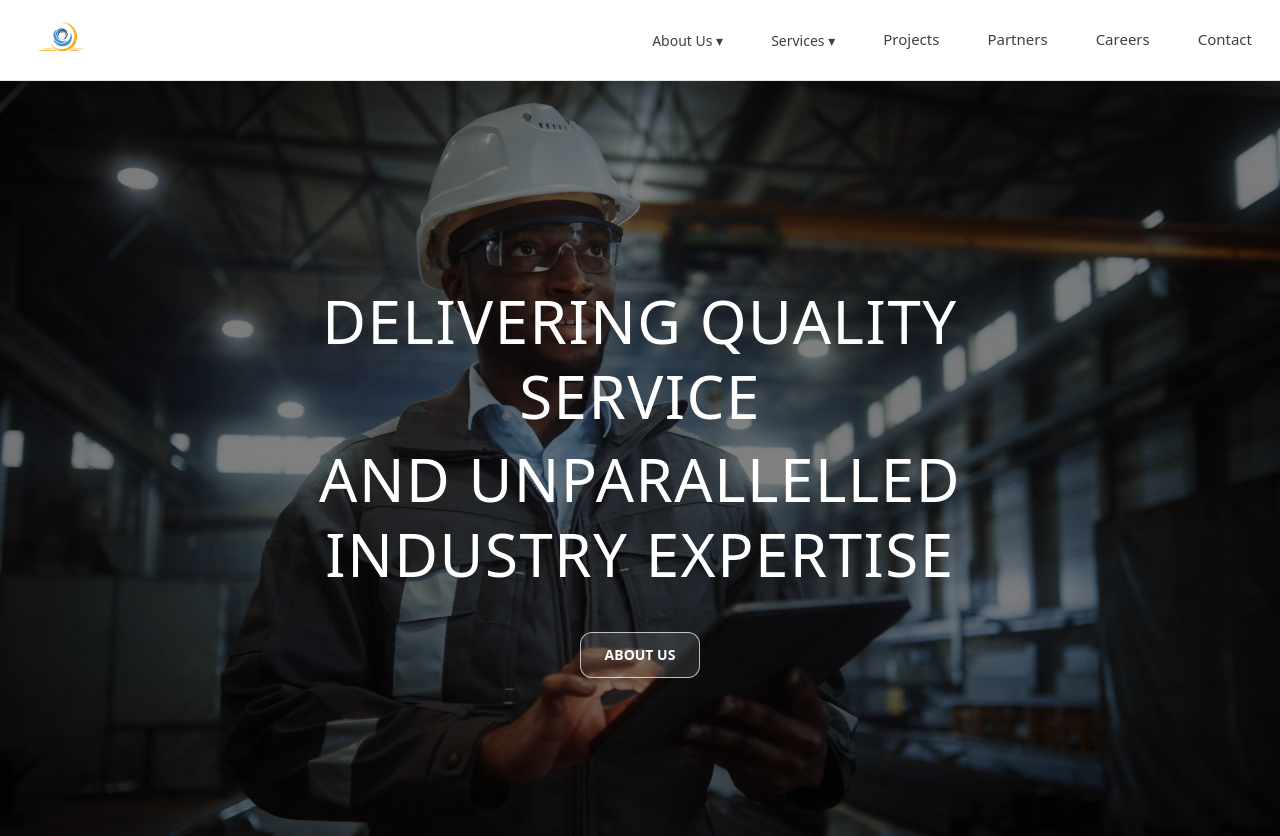
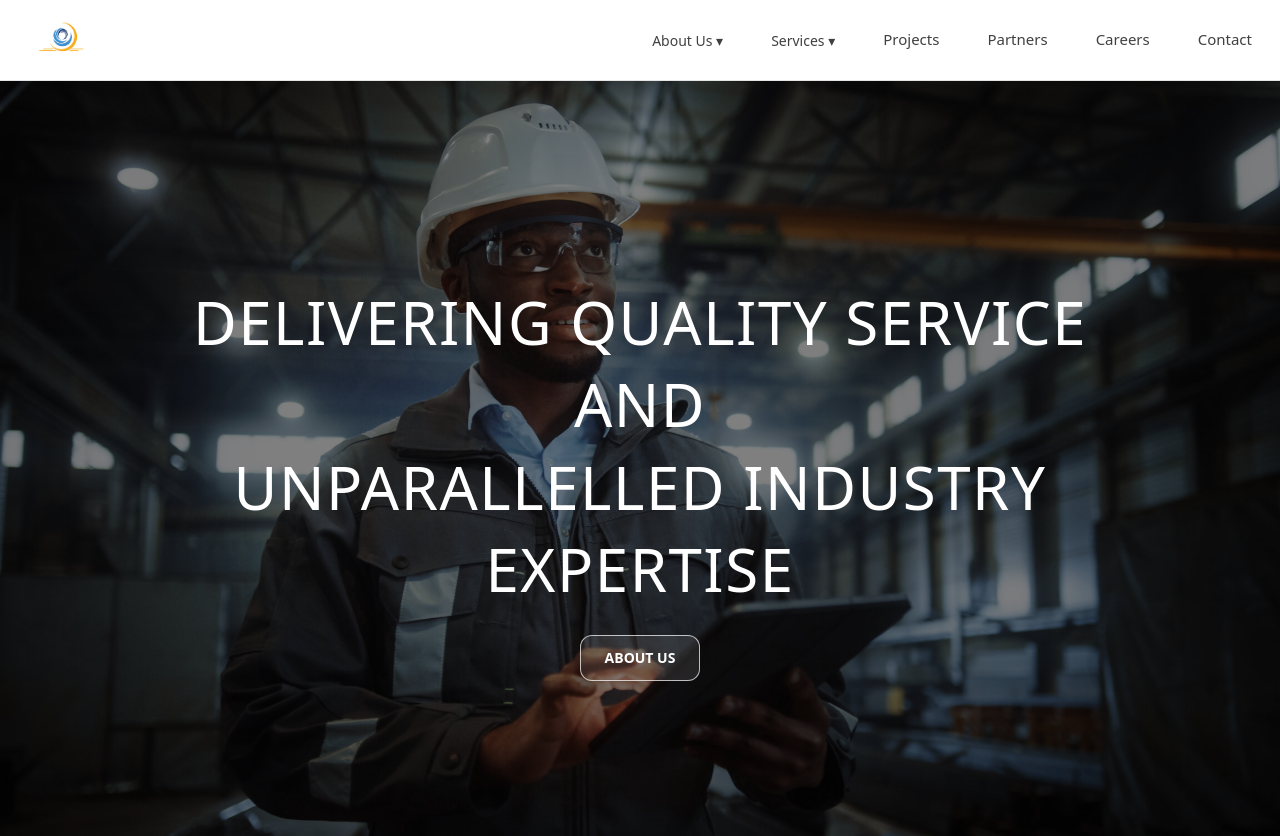
Before and after one commit to Codedzephyr/random-project, a React (Vite) app: page /#/ in a window 1280 px wide. Shown: the top 836 px of the page. Built offline with nearby package versions, Linux system fonts and the light colour scheme.

Commit message:
Update hero.tsx

```diff
--- a/src/components/hero.tsx
+++ b/src/components/hero.tsx
@@ -15,13 +15,14 @@ export const Hero: React.FC = () => (
 
     {/* Centered content */}
     <div className="absolute inset-0 z-10 flex items-center justify-center">
-      <div className="mx-auto max-w-3xl px-4 sm:px-6 lg:px-8 text-center text-white">
-        <h1 className="text-3xl sm:text-5xl md:text-6xl font-normal tracking-wide leading-tight">
-          <span className="block">DELIVERING QUALITY SERVICE</span>
-          <span className="block mt-2">AND UNPARALLELLED INDUSTRY EXPERTISE</span>
+      <div className="mx-auto max-w-5xl px-4 text-center text-white">
+        <h1 className="text-3xl sm:text-5xl md:text-6xl font-normal tracking-wide leading-snug">
+          DELIVERING QUALITY SERVICE AND
+          <br />
+          UNPARALLELLED INDUSTRY EXPERTISE
         </h1>
 
-        <div className="mt-10">
+        <div className="mt-6">
           <Link
             to="/about"
             className="inline-flex items-center justify-center rounded-xl border border-white/70 bg-white/10 px-6 py-3 text-sm font-semibold hover:bg-white/20"
```
